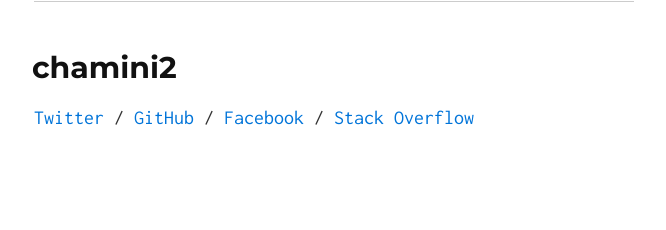
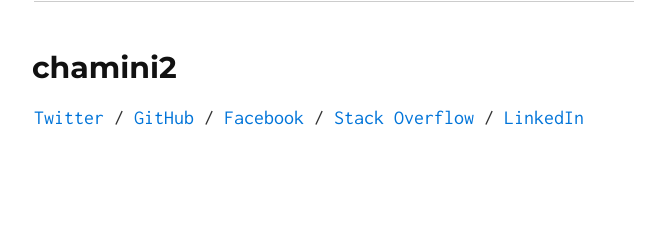
Before and after one commit to chamini2/chamini2.github.io, a Jekyll site: the page built from index.html, in a window 1280 px wide. Shown: the part 2023-2253 px from the top of the page, without its empty margins (306-972 px from the left). Built offline with Jekyll 4.4.1, drawn with Linux system fonts in a browser that asks for light colours; Markdown is read by kramdown in place of the engine named in the settings.

Commit message:
added LinkedIn to chamini2

```diff
--- a/_includes/index.md
+++ b/_includes/index.md
@@ -74,4 +74,4 @@ Now just use your infinite list of Fibonacci numbers, for whatever thing you cou
 
 <!-- ![Matteo Ferrando](https://s.gravatar.com/avatar/a1ed120c8ab66ed191f289cafa0b58ee?s=80) -->
 
-[Twitter](http://twitter.com/chamini2) / [GitHub](http://github.com/chamini2) / [Facebook](http://facebook.com/chamini2) / [Stack Overflow](http://stackoverflow.com/users/1276441/chamini2)
+[Twitter](http://twitter.com/chamini2) / [GitHub](http://github.com/chamini2) / [Facebook](http://facebook.com/chamini2) / [Stack Overflow](http://stackoverflow.com/users/1276441/chamini2) / [LinkedIn](http://www.linkedin.com/pub/matteo-ferrando/70/a34/a34)
```
